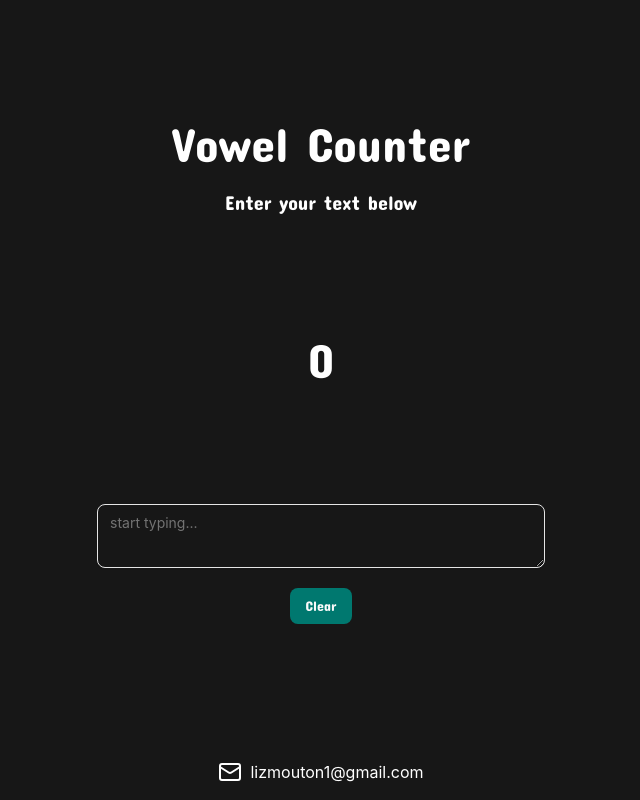
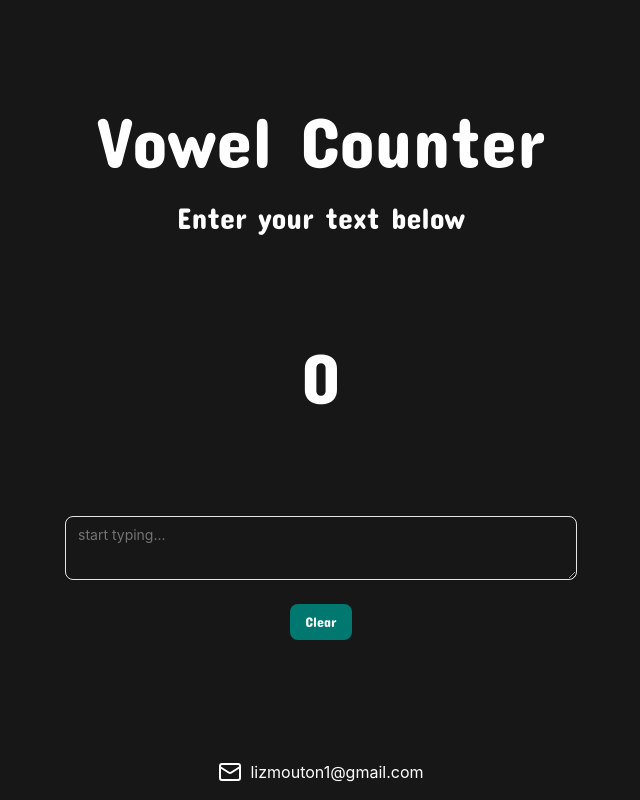
Before and after one commit to SoftDevLiz/vowel-counter, a React (Vite) app: page / in a window 1280 px wide. Shown: the whole page, without its empty margins (319-959 px from the left). Built offline with nearby package versions, Linux system fonts and the light colour scheme.

Commit message:
Fix sizing

```diff
--- a/src/components/Header.tsx
+++ b/src/components/Header.tsx
@@ -1,8 +1,8 @@
 const Header = () => {
     return (
-        <div className="flex flex-col items-center gap-3 sm:gap-5 text-center font-concertone">
-            <h1 className="text-3xl sm:text-4xl md:text-5xl">Vowel Counter</h1>
-            <h2 className="text-lg sm:text-xl">Enter your text below</h2>
+        <div className="flex flex-col items-center gap-4 sm:gap-6 text-center font-concertone">
+            <h1 className="text-4xl sm:text-5xl md:text-6xl lg:text-7xl">Vowel Counter</h1>
+            <h2 className="text-xl sm:text-2xl md:text-3xl">Enter your text below</h2>
         </div>
     );
 };
--- a/src/components/LetterRain.tsx
+++ b/src/components/LetterRain.tsx
@@ -35,7 +35,7 @@ const LetterRain = ({ letters }: { letters: Letter[] }) => {
                 return (
                     <div
                     key={id}
-                    className="absolute top-0 text-3xl animate-fall z-0"
+                    className="absolute top-0 text-4xl sm:text-5xl animate-fall z-0"
                     style={{
                         left: `${left}%`,
                         animationDuration: `${duration}s`,
--- a/src/components/UserInput.tsx
+++ b/src/components/UserInput.tsx
@@ -37,7 +37,7 @@ const handleChange = (e: React.ChangeEvent<HTMLTextAreaElement>) => {
 }
 
     return (
-        <div className="flex flex-col items-center gap-4 sm:gap-5 w-full max-w-md">
+        <div className="flex flex-col items-center gap-5 sm:gap-6 w-full max-w-lg">
             <Textarea
                 placeholder="start typing..."
                 value={text}
--- a/src/components/VowelCounter.tsx
+++ b/src/components/VowelCounter.tsx
@@ -17,7 +17,7 @@ for (const letter of lowerCaseText) {
 }
 
     return (
-        <div className="text-3xl sm:text-4xl md:text-5xl text-center break-words max-w-[90vw] font-concertone">
+        <div className="text-4xl sm:text-5xl md:text-6xl lg:text-7xl text-center break-words max-w-[90vw] font-concertone">
             <h1>{count}</h1>
         </div>
     )
--- a/tailwind.config.js
+++ b/tailwind.config.js
@@ -11,10 +11,19 @@ export default {
         safelist: [
             'animate-fall',
             'text-3xl',
+            'text-4xl',
             'sm:text-4xl',
+            'sm:text-5xl',
             'md:text-5xl',
+            'md:text-6xl',
+            'lg:text-6xl',
+            'lg:text-7xl',
             'text-lg',
+            'text-xl',
             'sm:text-xl',
+            'sm:text-2xl',
+            'md:text-2xl',
+            'md:text-3xl',
             'absolute',
             'top-0',
             'z-0',
@@ -37,6 +46,11 @@ export default {
             'font-concertone',
             'items-center',
             'gap-3',
-            'sm:gap-5'
+            'gap-4',
+            'gap-5',
+            'sm:gap-5',
+            'sm:gap-6',
+            'max-w-md',
+            'max-w-lg'
         ],
     };
```
